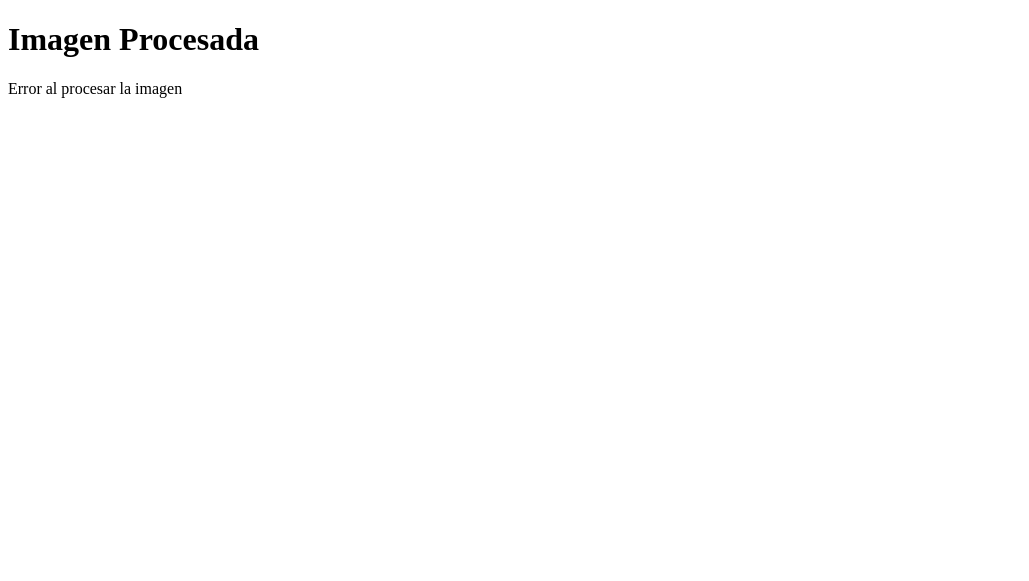
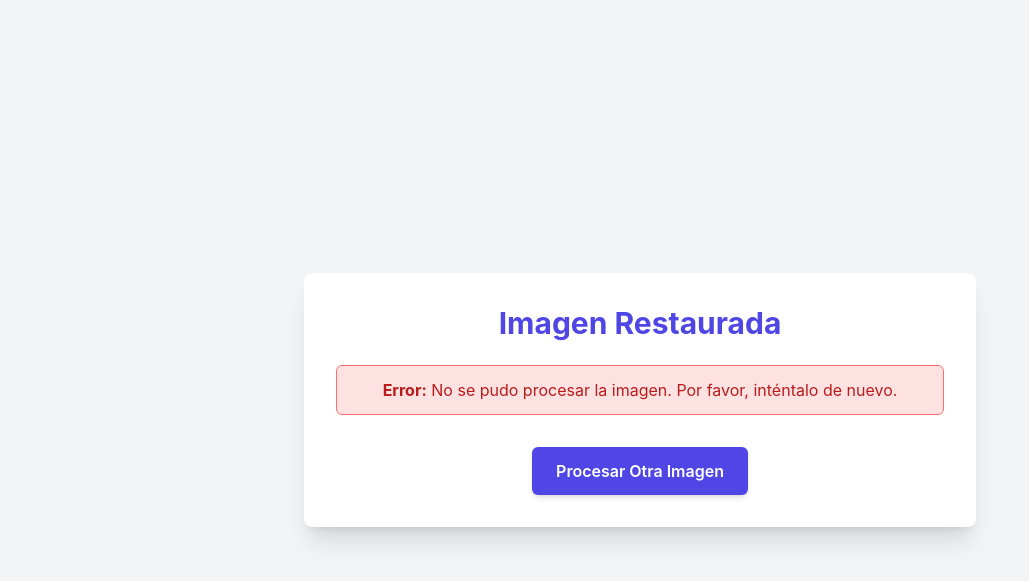
Before and after one commit to chelofabian/Web-flask, a Flask app: template templates/resultado.html in a window 1280 px wide. Shown: the top 581 px of the page, without its empty margins (0-1029 px from the left). Run offline with Flask 2, Linux system fonts and the light colour scheme; the template is opened without the code that fills it, so the values that code supplies are empty; some libraries are stand-ins or nearby versions.

Commit message:
feat: Style resultado.html to match index.html
The `resultado.html` page was previously unstyled. This change applies Tailwind CSS and a layout consistent with `index.html` to create a cohesive user experience.

The updated page now includes a styled header, a container for the processed image, a styled error message, and a button to return to the main page.

```diff
--- a/templates/resultado.html
+++ b/templates/resultado.html
@@ -1,16 +1,41 @@
-<!doctype html>
-<html lang="en">
+<!DOCTYPE html>
+<html lang="es">
 <head>
     <meta charset="UTF-8">
     <meta name="viewport" content="width=device-width, initial-scale=1.0">
-    <title>Resultado</title>
+    <title>Resultado del Procesamiento</title>
+    <script src="https://cdn.tailwindcss.com"></script>
+    <style>
+        body {
+            font-family: 'Inter', sans-serif;
+        }
+    </style>
 </head>
-<body>
-    <h1>Imagen Procesada</h1>
-    {% if imagen_resultado %}
-        <img src="{{ imagen_resultado }}" alt="Imagen Procesada">
-    {% else %}
-        <p>Error al procesar la imagen</p>
-    {% endif %}
+<body class="bg-gray-100 text-gray-800 min-h-screen flex flex-col items-center justify-center p-4">
+
+    <div class="container bg-white shadow-xl rounded-lg p-6 md:p-8 w-full max-w-2xl text-center">
+        <header class="mb-6">
+            <h1 class="text-2xl md:text-3xl font-bold text-indigo-600">Imagen Restaurada</h1>
+        </header>
+
+        <div class="result-image-container mb-6">
+            {% if imagen_resultado %}
+                <p class="text-gray-600 mb-4">Este es el resultado de la restauración.</p>
+                <img src="{{ imagen_resultado }}" alt="Imagen Procesada" class="max-w-full h-auto mx-auto rounded-md shadow-md border border-gray-200">
+            {% else %}
+                <div class="bg-red-100 border border-red-400 text-red-700 px-4 py-3 rounded-md" role="alert">
+                    <strong class="font-bold">Error:</strong>
+                    <span class="block sm:inline">No se pudo procesar la imagen. Por favor, inténtalo de nuevo.</span>
+                </div>
+            {% endif %}
+        </div>
+
+        <div class="mt-8">
+            <a href="/" class="w-full sm:w-auto inline-block bg-indigo-600 hover:bg-indigo-700 text-white font-semibold py-3 px-6 rounded-md shadow-md transition duration-150 ease-in-out focus:outline-none focus:ring-2 focus:ring-indigo-500 focus:ring-opacity-50">
+                Procesar Otra Imagen
+            </a>
+        </div>
+    </div>
+
 </body>
 </html>
```
